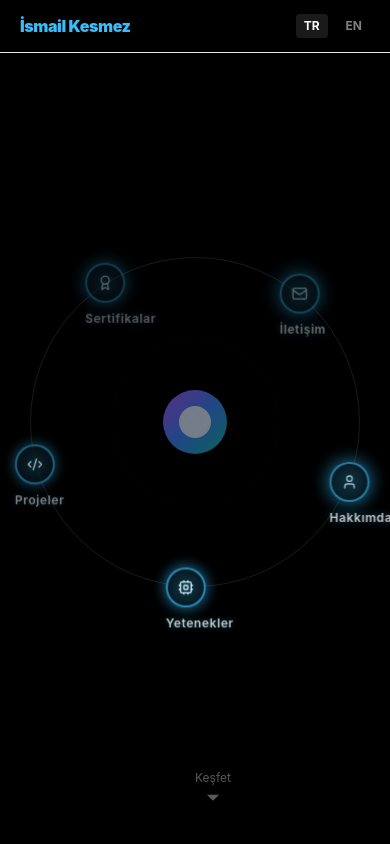
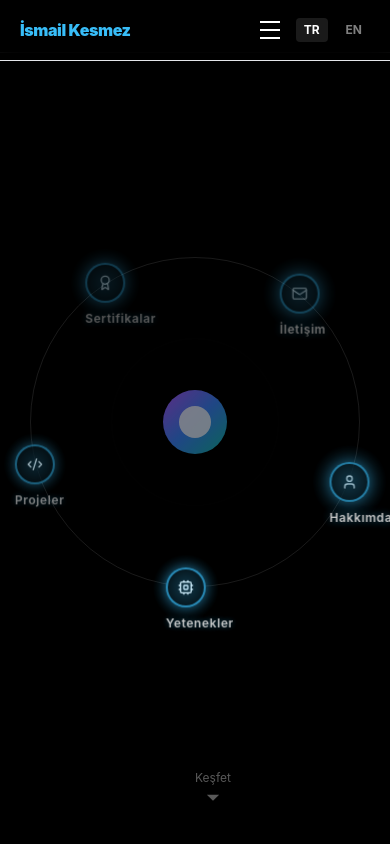
Before and after one commit to ismailkesmez/ismailkesmez.github.io, a Next.js app: page / in a window 390 px wide. Shown: the top 844 px of the page. Built offline with nearby package versions, Linux system fonts and the light colour scheme.

Commit message:
android ve iphone özel.

```diff
--- a/components/Header.tsx
+++ b/components/Header.tsx
@@ -1,4 +1,5 @@
 "use client";
+import { useState } from "react";
 import { type Lang, dict } from "@/lib/dict";
 
 interface HeaderProps {
@@ -17,19 +18,27 @@ const navItems = [
 
 export default function Header({ lang, onLangChange }: HeaderProps) {
   const t = dict[lang];
+  const [menuOpen, setMenuOpen] = useState(false);
 
   const scrollTo = (href: string) => {
     const el = document.querySelector(href);
     if (el) el.scrollIntoView({ behavior: "smooth" });
   };
 
+  const handleNavClick = (href: string) => {
+    setMenuOpen(false);
+    scrollTo(href);
+  };
+
   return (
+    <>
       <header className="fixed top-0 left-0 right-0 z-50 flex justify-between items-center gap-4 px-5 py-3.5 bg-black/95 backdrop-blur-md border-b border-white/8">
         <strong className="font-black tracking-tight text-[#38bdf8]">
           İsmail Kesmez
         </strong>
 
         <div className="flex items-center gap-4">
+          {/* Desktop nav */}
           <nav className="hidden md:flex">
             {navItems.map((item) => (
               <button
@@ -43,6 +52,29 @@ export default function Header({ lang, onLangChange }: HeaderProps) {
           </nav>
 
           <div className="flex items-center gap-2.5">
+            {/* Hamburger — mobile only */}
+            <button
+              className="md:hidden flex flex-col justify-center items-center w-8 h-8 gap-1.5"
+              onClick={() => setMenuOpen((prev) => !prev)}
+              aria-label="Menü"
+            >
+              <span
+                className={`block w-5 h-0.5 bg-white transition-all duration-300 ${
+                  menuOpen ? "rotate-45 translate-y-2" : ""
+                }`}
+              />
+              <span
+                className={`block w-5 h-0.5 bg-white transition-all duration-300 ${
+                  menuOpen ? "opacity-0" : ""
+                }`}
+              />
+              <span
+                className={`block w-5 h-0.5 bg-white transition-all duration-300 ${
+                  menuOpen ? "-rotate-45 -translate-y-2" : ""
+                }`}
+              />
+            </button>
+
             <button
               onClick={() => onLangChange("tr")}
               className={`text-xs font-bold px-2 py-1 rounded transition-colors ${
@@ -66,5 +98,31 @@ export default function Header({ lang, onLangChange }: HeaderProps) {
           </div>
         </div>
       </header>
+
+      {/* Mobile dropdown menu */}
+      <div
+        className={`md:hidden fixed top-[52px] left-0 right-0 z-40 bg-black/97 backdrop-blur-md border-b border-white/8 transition-all duration-300 overflow-hidden ${
+          menuOpen ? "max-h-96 py-2" : "max-h-0"
+        }`}
+      >
+        {navItems.map((item) => (
+          <button
+            key={item.key}
+            onClick={() => handleNavClick(item.href)}
+            className="w-full text-left px-6 py-3.5 text-slate-300 font-semibold text-sm hover:text-white hover:bg-white/5 transition-colors border-b border-white/5 last:border-0"
+          >
+            {t[item.key]}
+          </button>
+        ))}
+      </div>
+
+      {/* Backdrop to close menu */}
+      {menuOpen && (
+        <div
+          className="md:hidden fixed inset-0 z-30"
+          onClick={() => setMenuOpen(false)}
+        />
+      )}
+    </>
   );
 }
```
Lines whose indentation alone changed are shown as unchanged.
